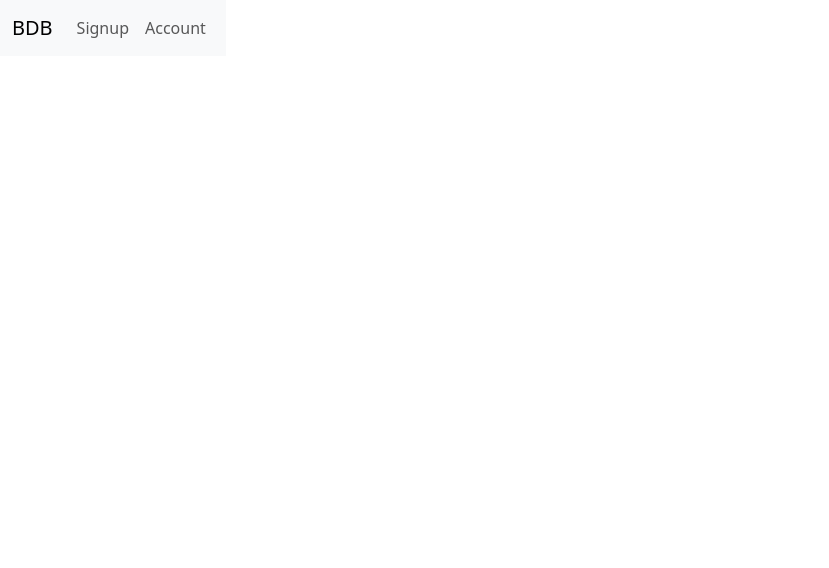
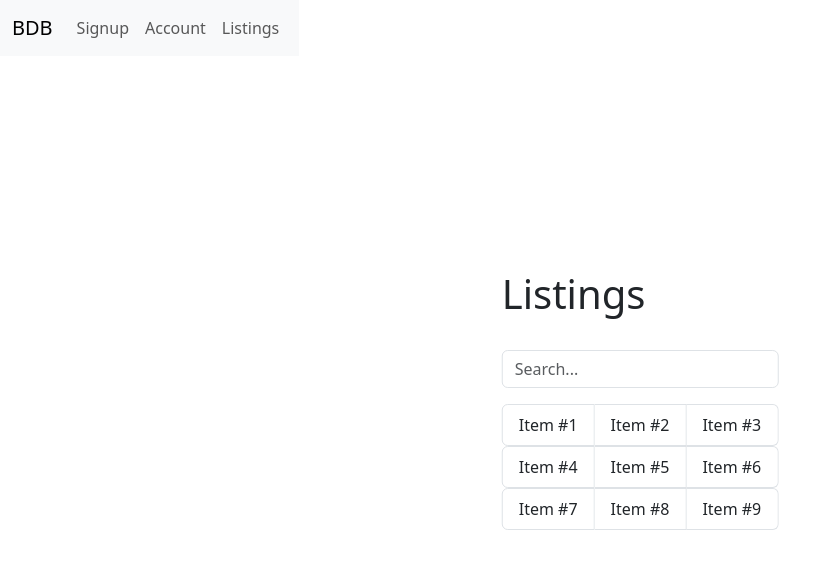
Before and after one commit to BenjaminRandolph/CS360LabProjectECommerceWebsite, a React (Vite) app in the folder Front End (React)/: page /listings in a window 1280 px wide. Before the commit this address had no page. Shown: the top 568 px of the page, without its empty margins (0-829 px from the left). Built offline with nearby package versions, Linux system fonts and the light colour scheme.

Commit message:
Listings

```diff
--- a/Front End (React)/src/App.tsx
+++ b/Front End (React)/src/App.tsx
@@ -3,6 +3,7 @@ import { Nav } from 'react-bootstrap';
 import { Routes, Route, Link } from 'react-router-dom'
 import Signup from './Signup'
 import Account from './Account'
+import Listings from './Listings'
 
 function App(){
 	return(
@@ -25,6 +26,11 @@ function App(){
 							<li className="nav-item">
 								<nav>
         						<Link to="/account" className='nav-link'>Account</Link>
+      							</nav>
+					  		</li>
+							<li className="nav-item">
+								<nav>
+        						<Link to="/listings" className='nav-link'>Listings</Link>
       							</nav>
 					  		</li>
 						</ul>
@@ -52,6 +58,7 @@ function App(){
         			} />
         		<Route path="/signup" element={<Signup />} />
 				<Route path="/account" element={<Account />} />
+				<Route path="/listings" element={<Listings />} />
       		</Routes>
 	  </div>
 	);
--- /dev/null
+++ b/Front End (React)/src/Listings.tsx
@@ -0,0 +1,28 @@
+function Listings(){
+	return(
+		<div className="position-absolute top-50 start-50 translate-middle">
+			<h1>Listings</h1>
+			<div className="mb-3">
+  				<label className="form-label"></label>
+  				<input type="email" className="form-control" placeholder="Search..."></input>
+			</div>
+		    <ul className="list-group list-group-horizontal">
+			  <li className="list-group-item">Item #1</li>
+			  <li className="list-group-item">Item #2</li>
+			  <li className="list-group-item">Item #3</li>
+			</ul>
+			<ul className="list-group list-group-horizontal-sm">
+			  <li className="list-group-item">Item #4</li>
+			  <li className="list-group-item">Item #5</li>
+			  <li className="list-group-item">Item #6</li>
+			</ul>
+			<ul className="list-group list-group-horizontal-sm">
+			  <li className="list-group-item">Item #7</li>
+			  <li className="list-group-item">Item #8</li>
+			  <li className="list-group-item">Item #9</li>
+			</ul>
+		</div>
+	);
+}
+
+export default Listings;
```
